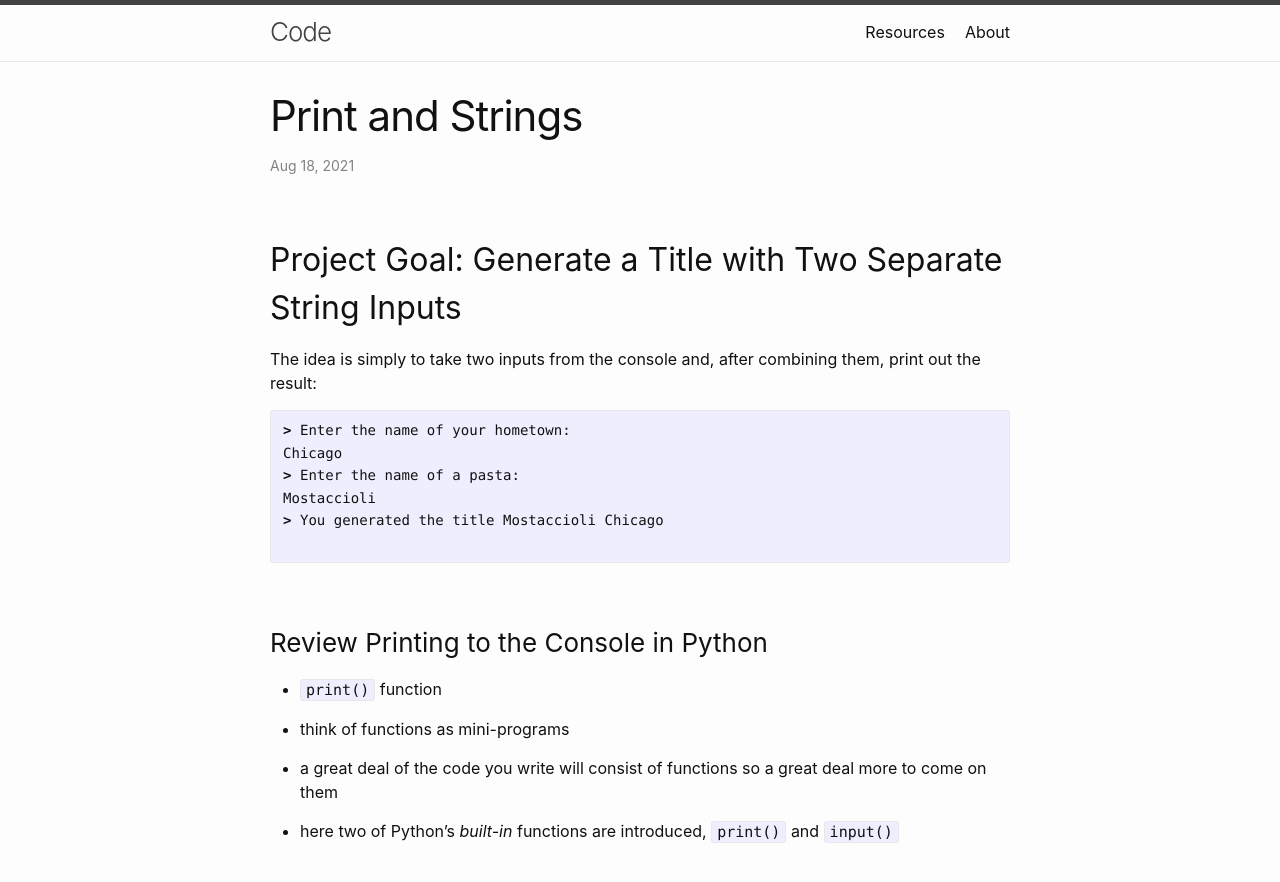
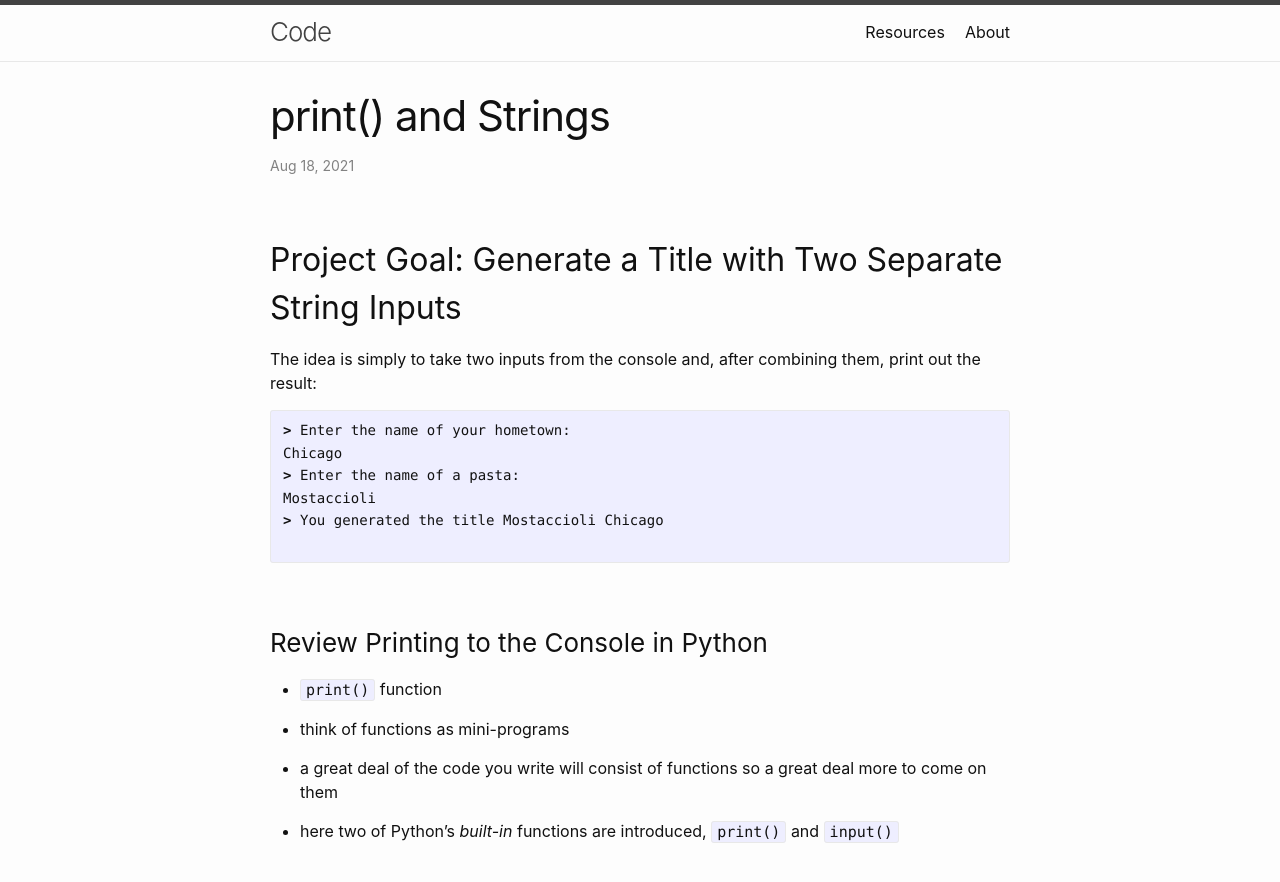
Before and after one commit to multum-non-multa/code, a Jekyll site: the page built from _posts/2021-08-18-printing-strings.md, in a window 1280 px wide and 900 px high. Shown: the top 882 px of the window. Built offline with Jekyll 4.4.1, drawn with Linux system fonts in a browser that asks for light colours.

```diff
--- a/_posts/2021-08-18-printing-strings.md
+++ b/_posts/2021-08-18-printing-strings.md
@@ -1,6 +1,6 @@
 ---
 layout: post
-title: "Print and Strings"
+title: print() and Strings
 ---
 
 ## Project Goal: Generate a Title with Two Separate String Inputs
```
Also changed, not shown: 2 other files.
